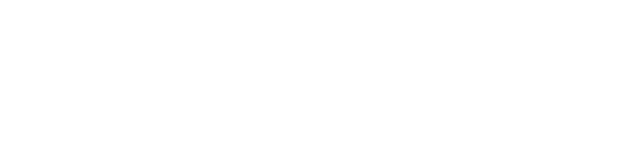
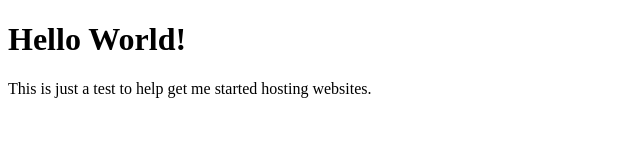
Before and after one commit to Pezza242/Lesson-4-Challenge, a plain HTML site: page index.html in a window 1280 px wide. Shown: the whole page, without its empty margins (0-640 px from the left). Drawn offline with Linux system fonts and the light colour scheme.

Commit message:
Added heading and mini paragraph
A little synopsis of why I created this repsoitory.

```diff
--- a/index.html
+++ b/index.html
@@ -5,5 +5,8 @@
     <meta name="viewport" content="width=device-width, initial-scale=1.0" />
     <title>Document</title>
   </head>
-  <body></body>
+  <body>
+    <h1>Hello World!</h1>
+    <p>This is just a test to help get me started hosting websites.</p>
+  </body>
 </html>
```
